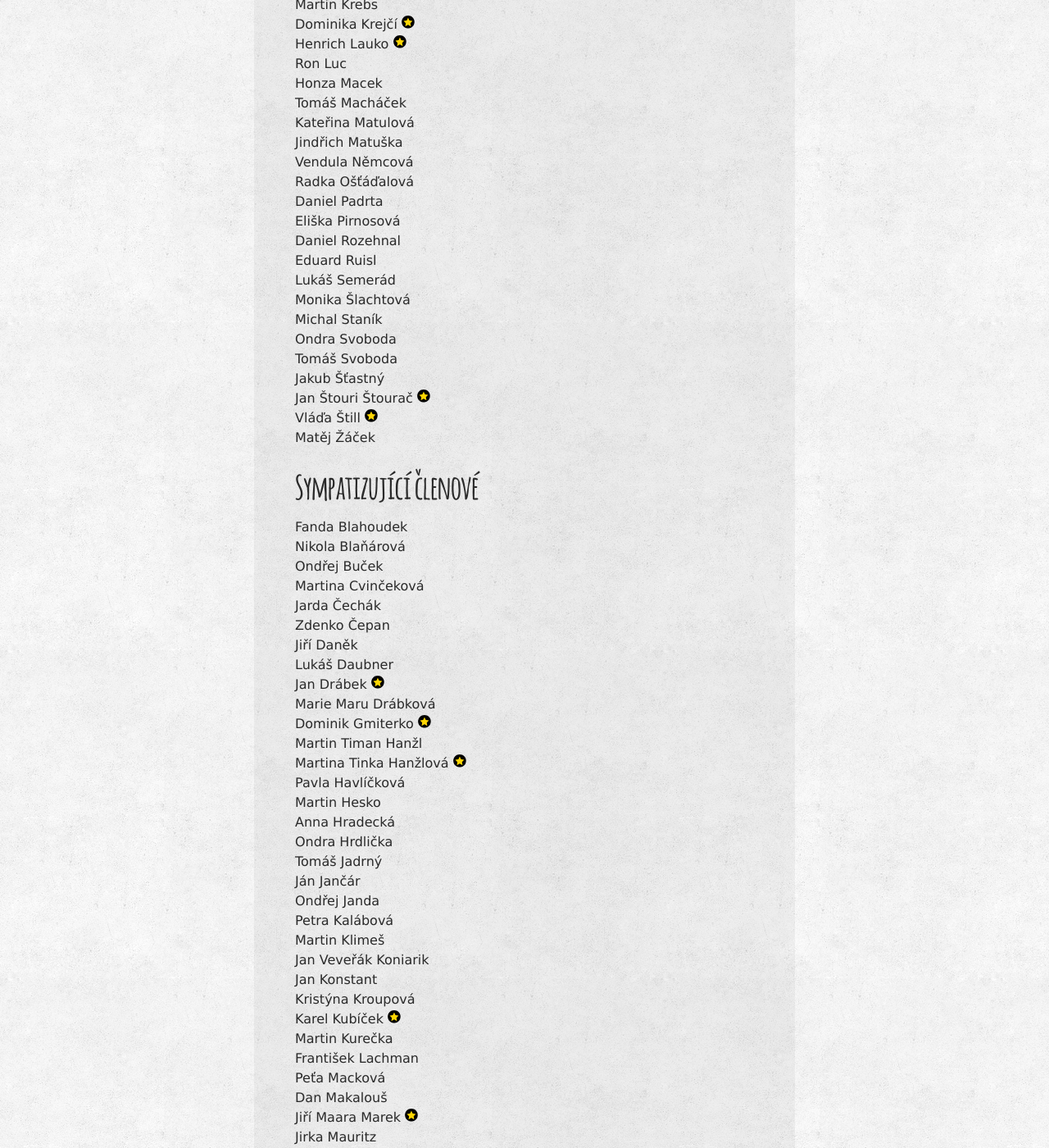
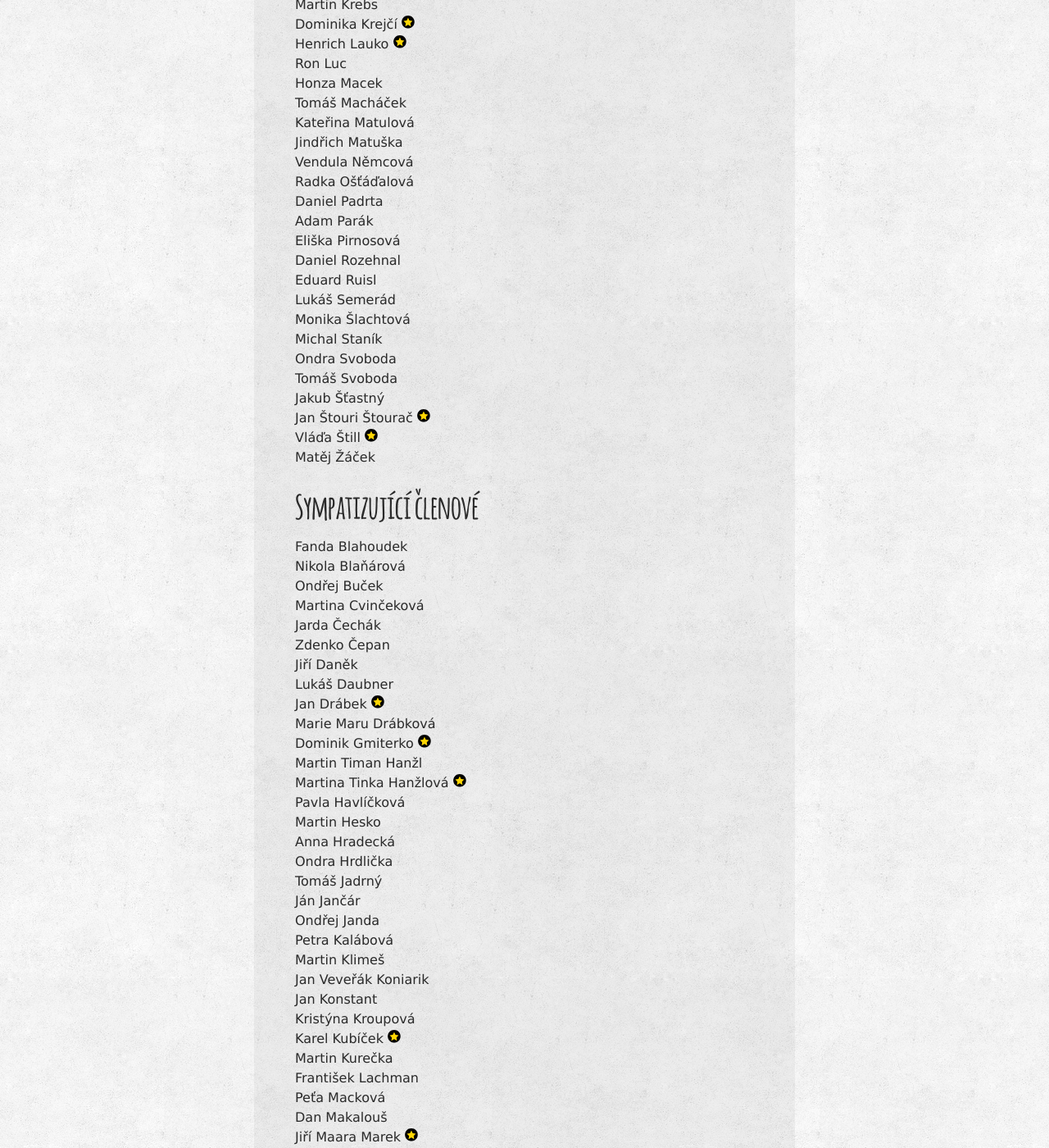
Before and after one commit to zverinec/zverinec-web, a Jekyll site: the page built from _pages/members.md, in a window 1280 px wide and 1400 px high, scrolled down 1007 px. Shown: the whole window at 82% size. Built offline with Jekyll 4.4.1, drawn with Linux system fonts in a browser that asks for light colours; comment, search, counter and statistics services are not loaded.

Commit message:
Add new members

```diff
--- a/_pages/members.md
+++ b/_pages/members.md
@@ -37,6 +37,7 @@ Jindřich Matuška<br/>
 Vendula Němcová<br/>
 Radka Ošťáďalová<br/>
 Daniel Padrta<br/>
+Adam Parák<br/>
 Eliška Pirnosová<br/>
 Daniel Rozehnal<br/>
 Eduard Ruisl<br/>
```
Also changed, not shown: other parts of _pages/members.md (+1 -0 lines).
